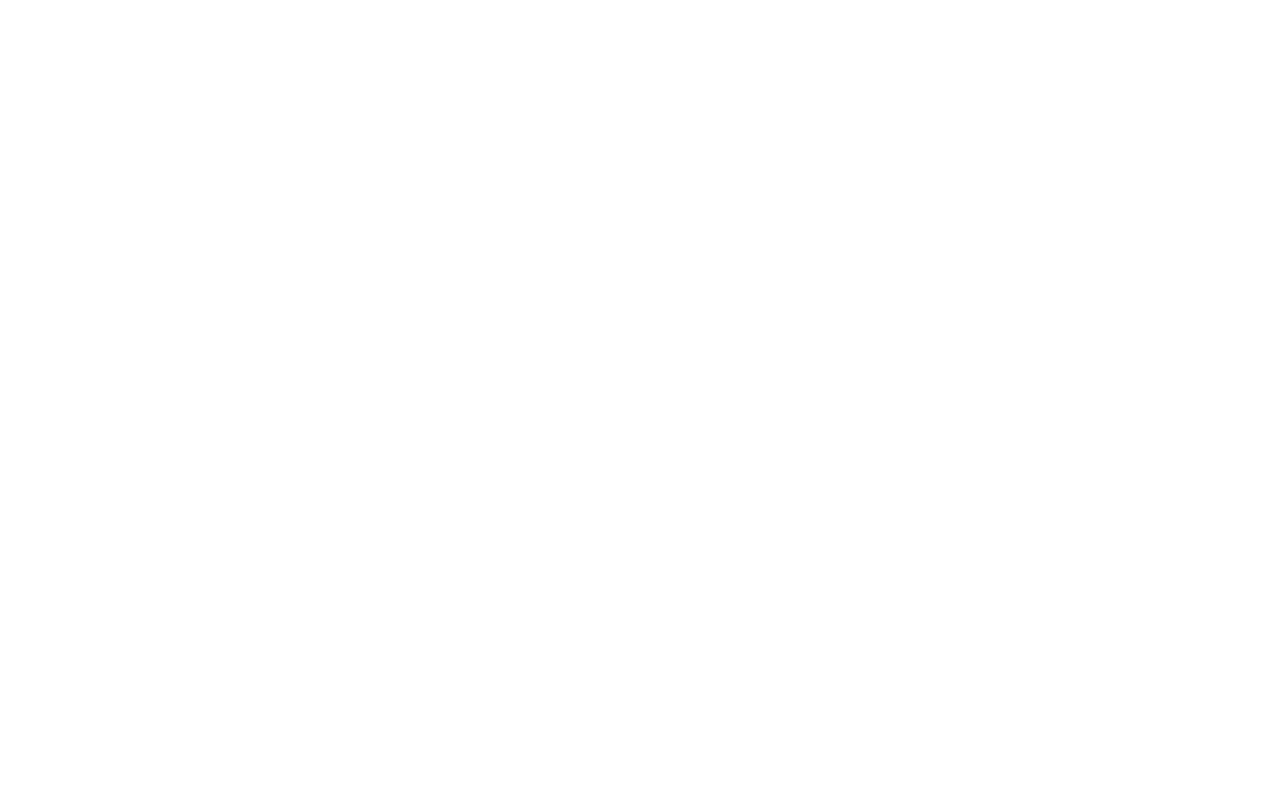
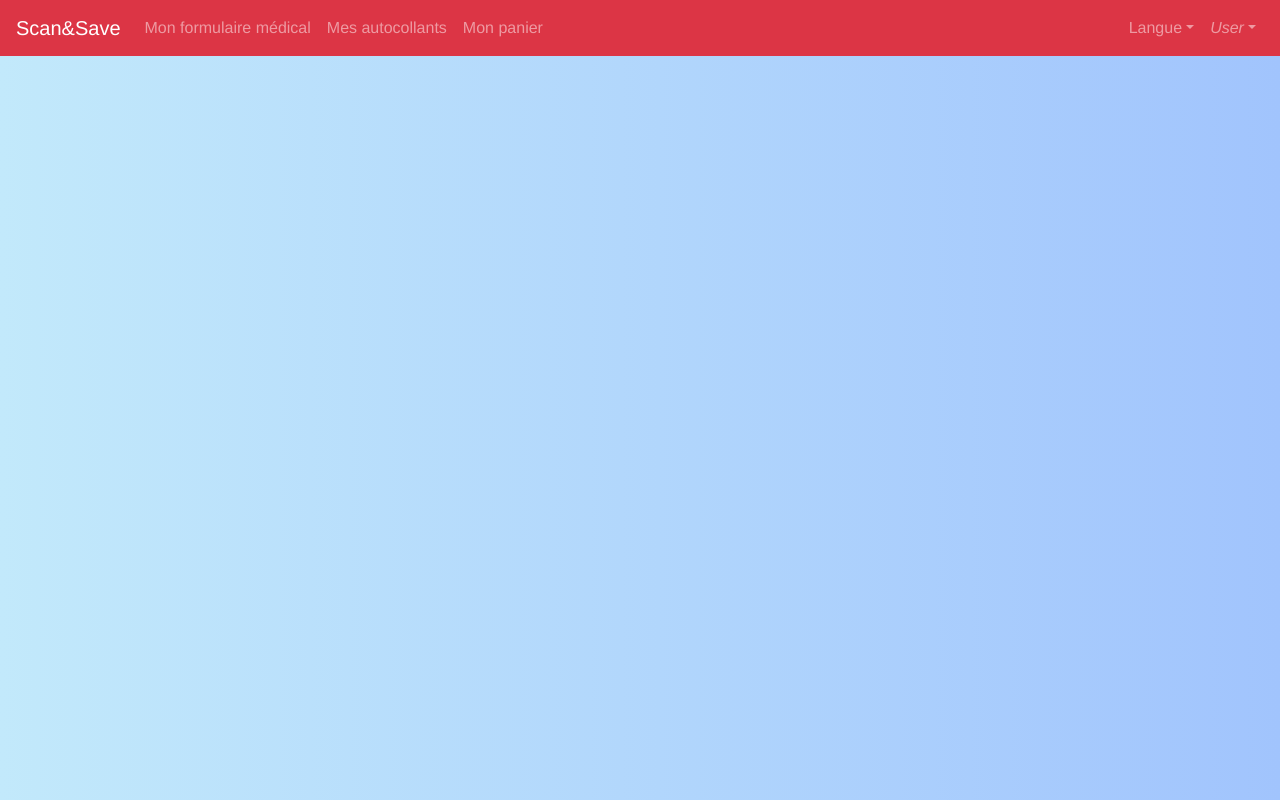
Before and after one commit to MatthieuLev/scanandsave, a Vue app: page /menu in a window 1280 px wide. Built offline with nearby package versions, Linux system fonts and the light colour scheme.

Commit message:
[US#15&US#3_T1] Créer la barre de navigation

```diff
--- /dev/null
+++ b/src/components/Menu.vue
@@ -0,0 +1,43 @@
+<template>
+  <div>
+    <b-navbar toggleable="lg" type="dark" variant="danger">
+      <b-navbar-brand href="#">Scan&Save </b-navbar-brand>
+
+      <b-navbar-toggle target="nav-collapse"></b-navbar-toggle>
+
+      <b-collapse id="nav-collapse" is-nav>
+        <b-navbar-nav>
+          <b-nav-item href="#">Mon formulaire médical</b-nav-item>
+          <b-nav-item href="#">Mes autocollants</b-nav-item>
+          <b-nav-item href="#">Mon panier</b-nav-item>
+        </b-navbar-nav>
+
+        <!-- Right aligned nav items -->
+        <b-navbar-nav class="ml-auto">
+          <b-nav-item-dropdown text="Langue" right>
+            <b-dropdown-item href="#">EN</b-dropdown-item>
+            <b-dropdown-item href="#">FR</b-dropdown-item>
+          </b-nav-item-dropdown>
+
+          <b-nav-item-dropdown right>
+            <!-- Using 'button-content' slot -->
+            <template slot="button-content"><em>User</em></template>
+            <b-dropdown-item href="#">Mon Compte</b-dropdown-item>
+            <b-dropdown-item href="#">Déconnexion</b-dropdown-item>
+          </b-nav-item-dropdown>
+        </b-navbar-nav>
+      </b-collapse>
+    </b-navbar>
+  </div>
+</template>
+
+<script>
+    export default {
+        name: "Menu"
+    }
+</script>
+
+<style scoped>
+
+
+</style>
--- a/src/router.js
+++ b/src/router.js
@@ -3,6 +3,7 @@ import Router from 'vue-router';
 import Home from './views/Home.vue';
 import Login from './views/Login.vue';
 import Registration from './views/Registration.vue';
+import Menu from './components/Menu.vue';
 
 Vue.use(Router);
 
@@ -25,5 +26,10 @@ export default new Router({
       name: 'Registration',
       component: Registration,
     },
+    {
+      path: '/menu',
+      name: 'Menu',
+      component: Menu,
+    },
   ],
 });
```
Also changed, not shown: 1 other file (tests, documents, lock files or other folders).
